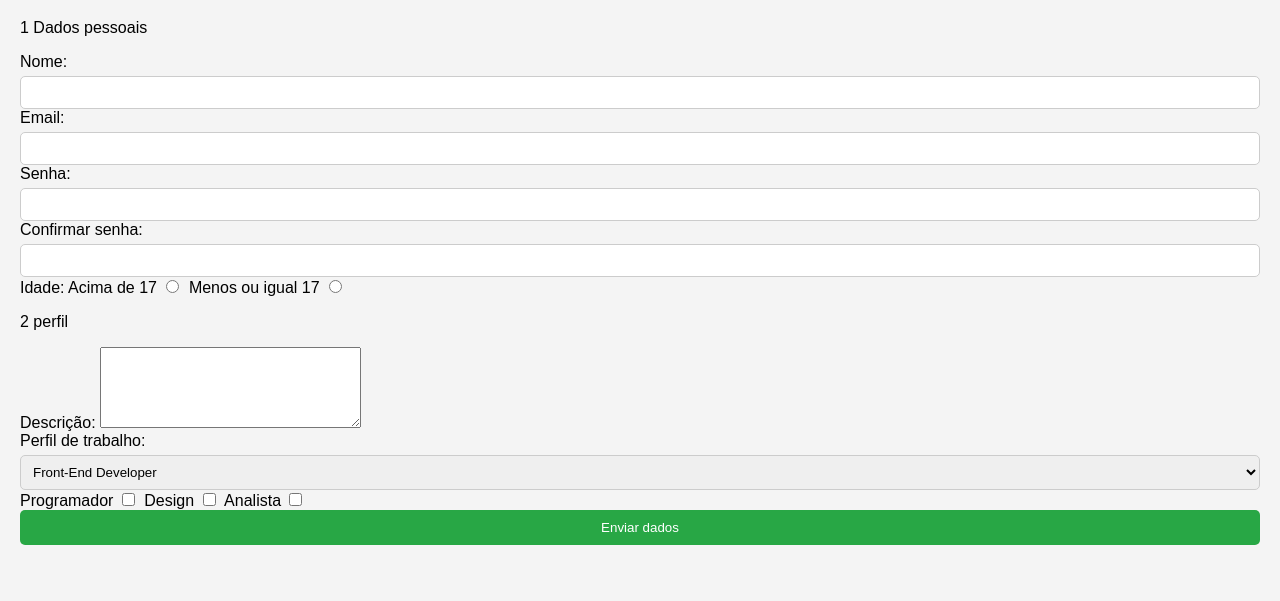
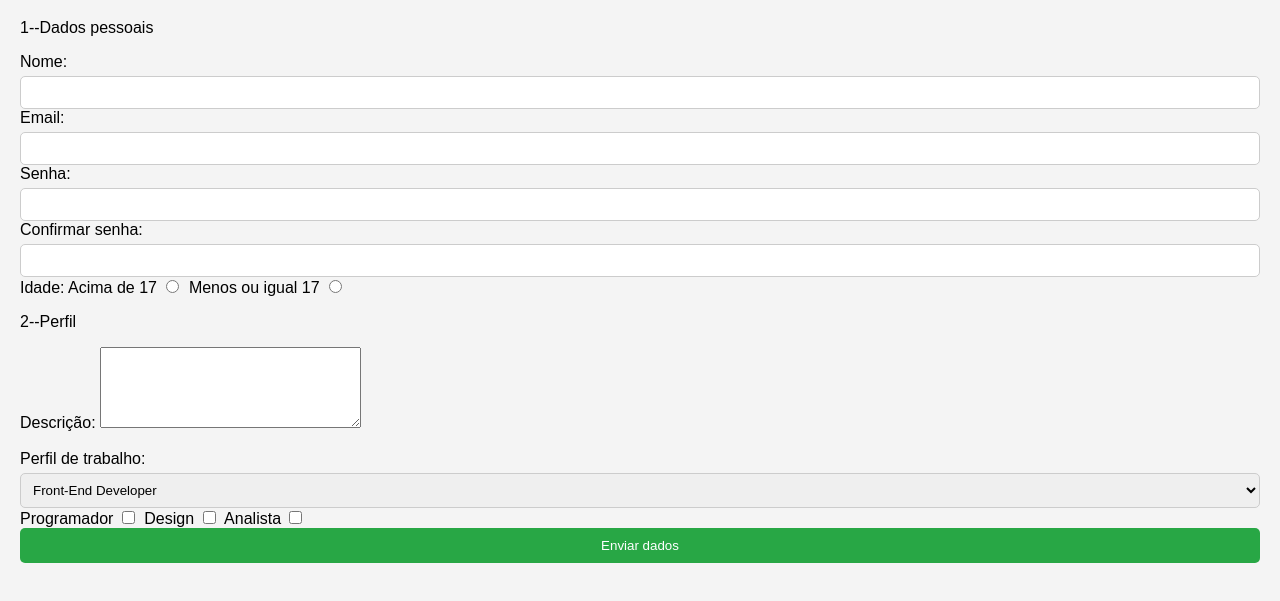
Before and after one commit to Gabriel-Buffon/explorador, a plain HTML site: page formulario.html in a window 1280 px wide. Shown: the part 61-662 px from the top of the page. Drawn offline with Linux system fonts and the light colour scheme.

Commit message:
cadastroUsuario

```diff
--- a/formulario.html
+++ b/formulario.html
@@ -79,7 +79,7 @@
 
             <form action="index.html" method="post">
                 <h1> Cadastrar usuário </h1>
-                <p>1 Dados pessoais</p>
+                <p>1--Dados pessoais</p>
 
                 <!--formulario-->
                 <label for="nome">Nome:</label>
@@ -101,10 +101,13 @@
                 <input type="radio" name="idade" id="menosIgual17">
 
 
+
+
+        </div>
         <!--area de texto-->
-                <p>2 perfil</p>
+        <p>2--Perfil</p>
         <label for="discricao">Descrição:</label>
-                <textarea name="discricao" id="discricao" cols="30" rows="5"></textarea><br>
+        <textarea name="discricao" id="discricao" cols="30" rows="5"></textarea><br><br>
 
         <!--select-->
         <label for="perfil">Perfil de trabalho:</label>
@@ -125,9 +128,6 @@
 
         <button type="submit">Enviar
             dados</button>
-
-
-        </div>
     </div>
     </form>
 </body>
```
Lines whose indentation alone changed are shown as unchanged.
